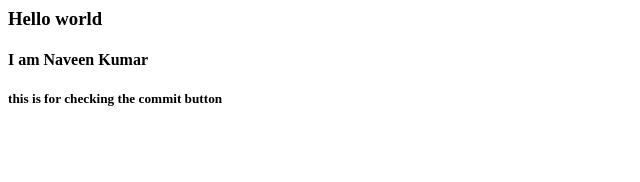
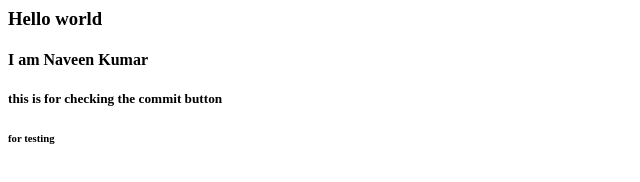
Before and after one commit to Navin8899/web-project-practice, a plain HTML site: page index.html in a window 1280 px wide. Shown: the full height of the page, 0-640 px from the left. Drawn offline with Linux system fonts and the light colour scheme.

Commit message:
added h6 tag

```diff
--- a/index.html
+++ b/index.html
@@ -1,3 +1,4 @@
 <h3>Hello world</h3>
 <h4>I am Naveen Kumar</h4>
 <h5>this is for checking the commit button</h5>
+<h6>for testing</h6>
```
